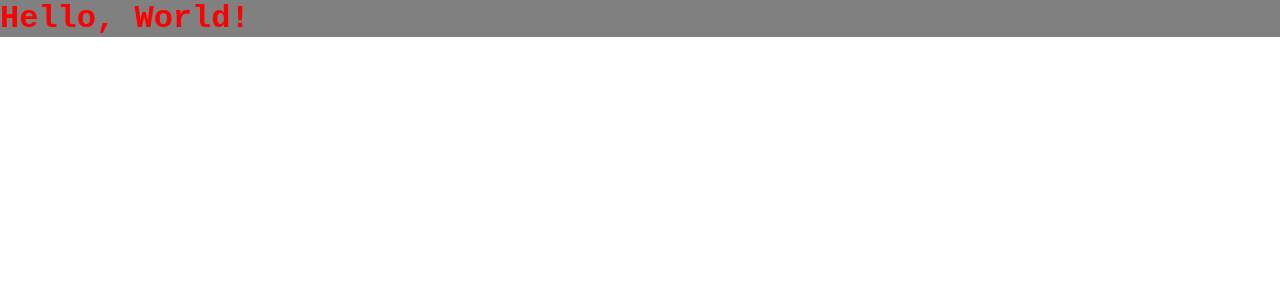
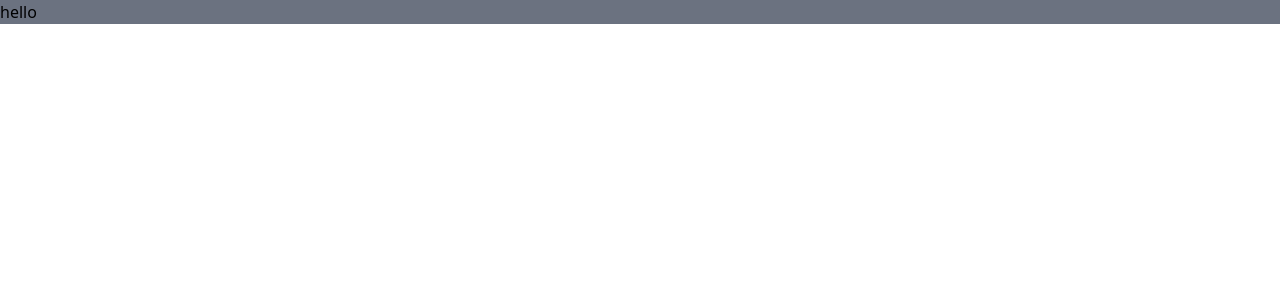
Before and after one commit to benjamindaniels21/NFM-Indoor-Site, a React (Create React App) app: page / in a window 1280 px wide. Shown: the top 300 px of the page. Built offline with nearby package versions, Linux system fonts and the light colour scheme.

Commit message:
working on header

```diff
--- a/src/App.js
+++ b/src/App.js
@@ -1,5 +1,6 @@
 import Header from "./components/Header";
 import "./App.css";
+import "./index.css";
 
 function App() {
   return (
--- a/src/components/Header.jsx
+++ b/src/components/Header.jsx
@@ -1,34 +1,11 @@
-import './header.css'
 
 function Header(props) {
     return (
-        <div>
-            <h1>
-                Hello, World!
-            </h1>
-
-
-            {/* Shit on the left */}
-
-                {/* Home & About */}
-
-
-
-
-            {/* Shit in the middle */}
-
-                {/* Logo */}
-
-
-
-
-            {/* Lotsa shit on the right */}
-
-
-
-
-
-        </div>
+        <nav className= "bg-red-400">
+            <div className="max-w-7xl mx-auto border border-red-400 bg-gray-500">
+                hello
+            </div>
+        </nav>
     )
 }
 
--- a/src/components/header.css
+++ /dev/null
@@ -1,5 +0,0 @@
-h1 {
-  font-family: "Courier New", Courier, monospace;
-  color: red;
-  background-color: grey;
-}
--- a/src/index.css
+++ b/src/index.css
@@ -1,13 +1,4 @@
-body {
-  margin: 0;
-  font-family: -apple-system, BlinkMacSystemFont, 'Segoe UI', 'Roboto', 'Oxygen',
-    'Ubuntu', 'Cantarell', 'Fira Sans', 'Droid Sans', 'Helvetica Neue',
-    sans-serif;
-  -webkit-font-smoothing: antialiased;
-  -moz-osx-font-smoothing: grayscale;
-}
-
-code {
-  font-family: source-code-pro, Menlo, Monaco, Consolas, 'Courier New',
-    monospace;
-}
+/* ./src/index.css */
+@tailwind base;
+@tailwind components;
+@tailwind utilities;
```
